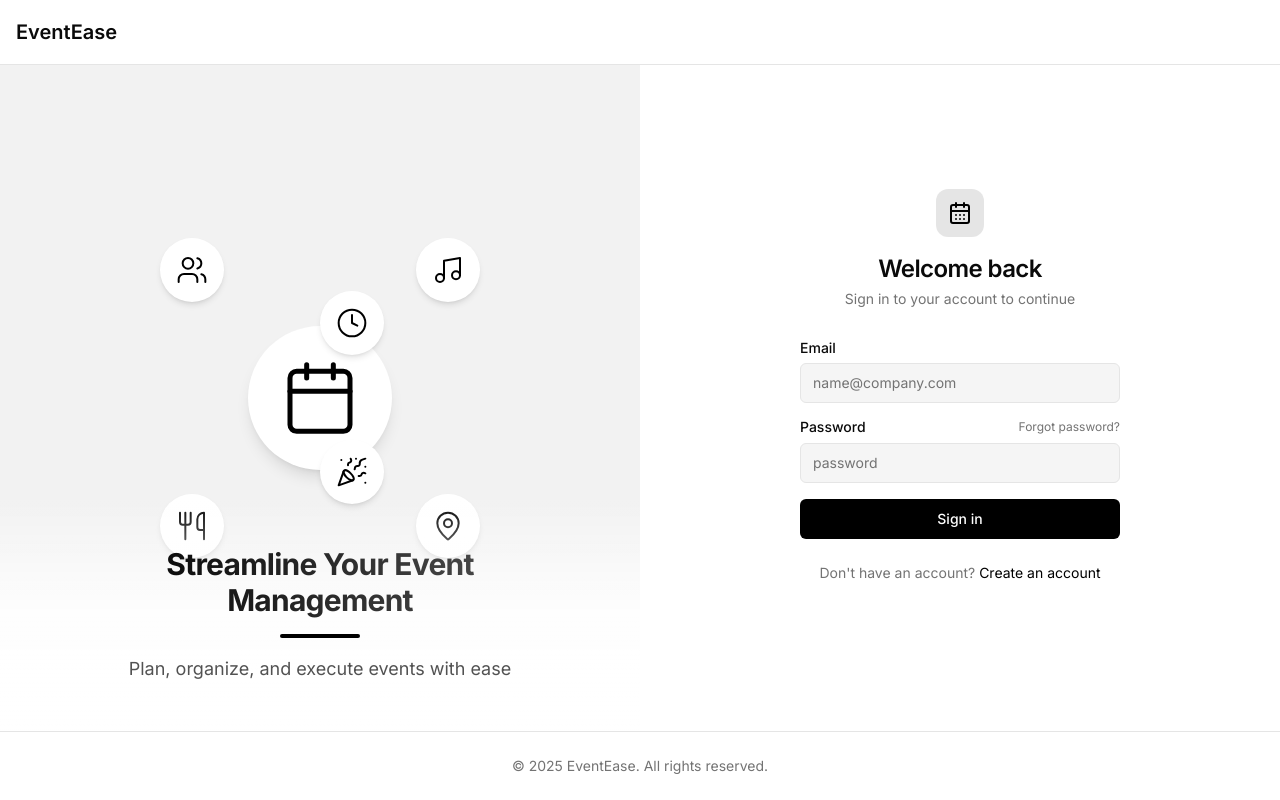
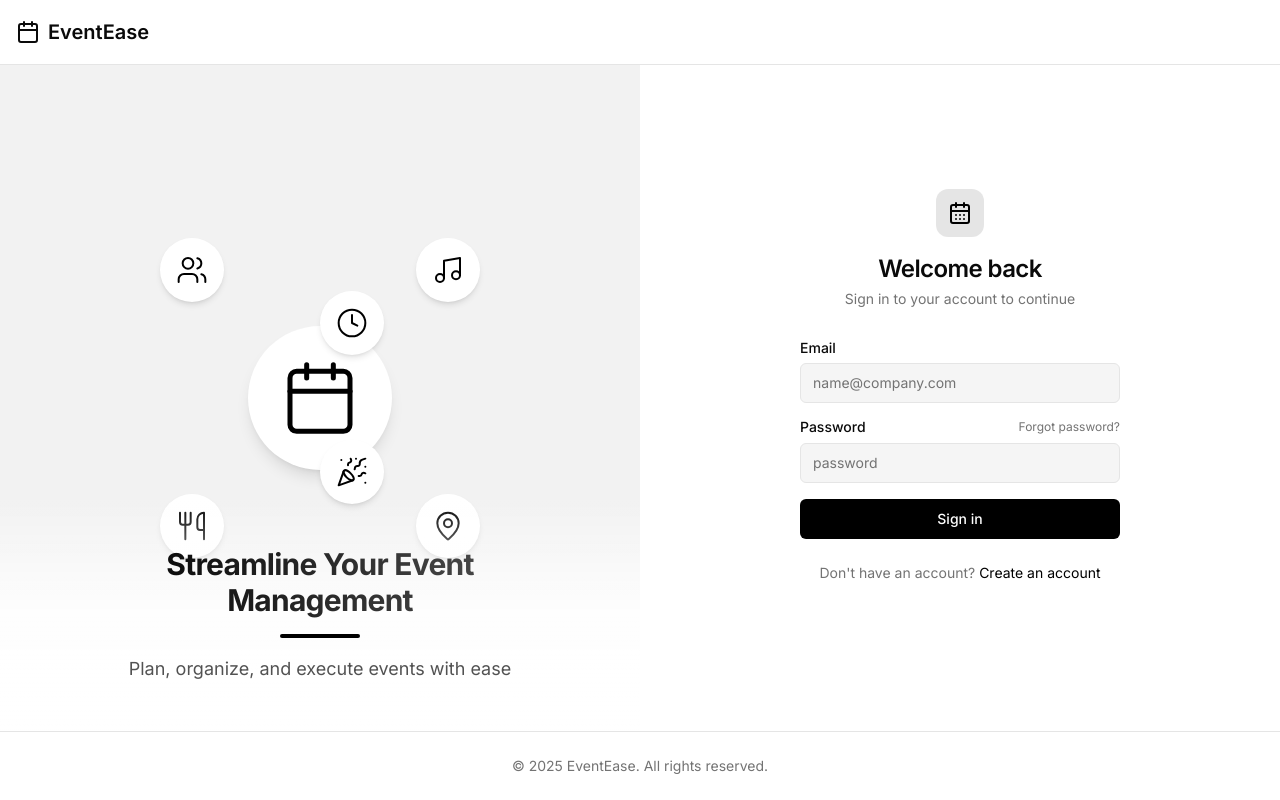
Before and after one commit to Jonaxx8/EventEase, a Next.js app: page /auth/login in a window 1280 px wide. Built offline with nearby package versions, Linux system fonts and the light colour scheme; no server answers.

Commit message:
minor ui

```diff
--- a/app/auth/layout.tsx
+++ b/app/auth/layout.tsx
@@ -11,7 +11,8 @@ export default function AuthLayout({
       {/* Header */}
       <header className="fixed top-0 left-0 right-0 z-50 bg-white border-b">
         <div className="container max-w-screen-2xl mx-auto flex h-16 items-center px-4">
-          <Link href="/" className="flex items-center space-x-2">
+          <Link href="/dashboard" className="flex items-center gap-2">
+            <Calendar className="h-6 w-6" />
             <span className="font-semibold text-xl">EventEase</span>
           </Link>
         </div>
```
